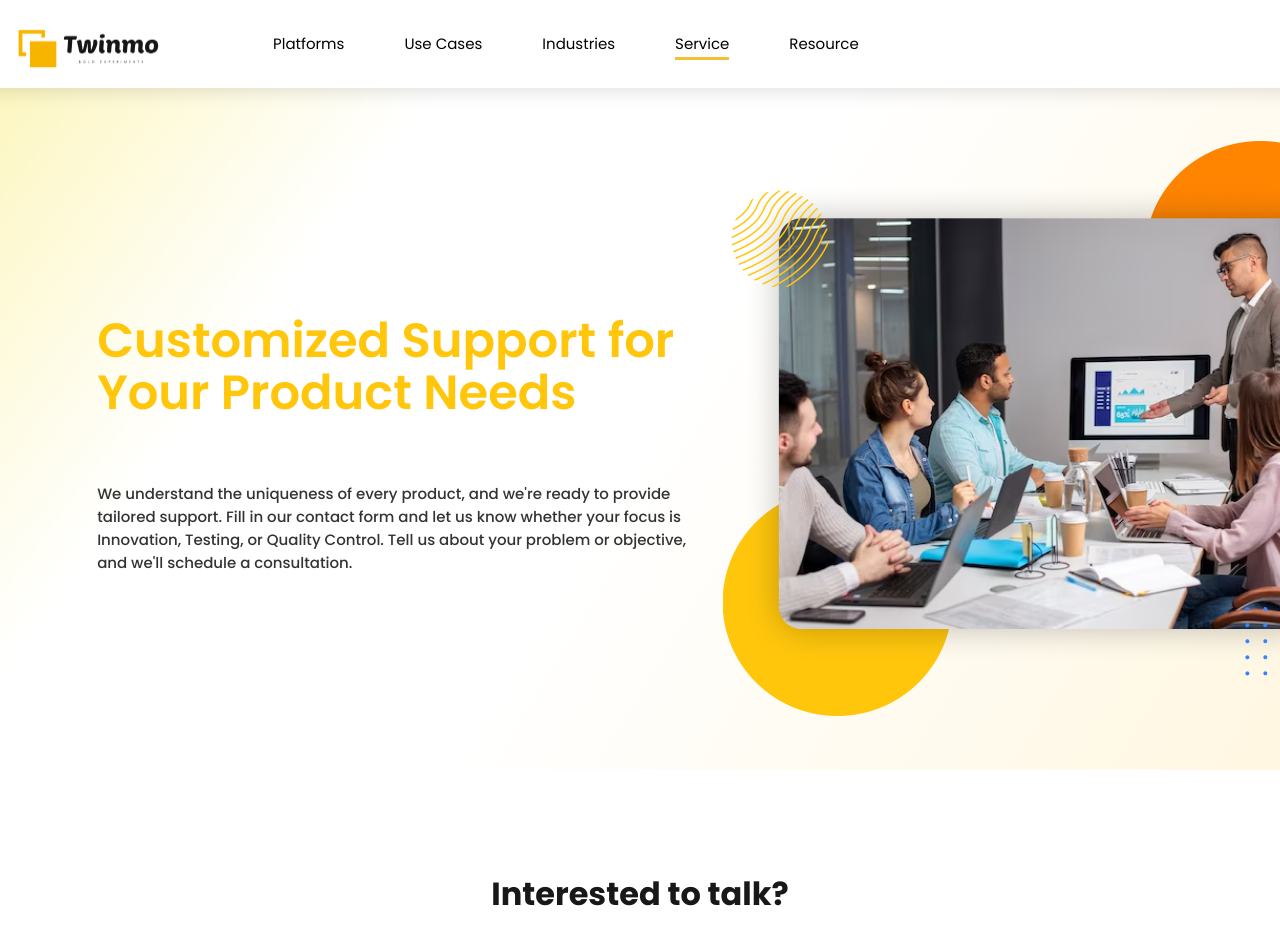
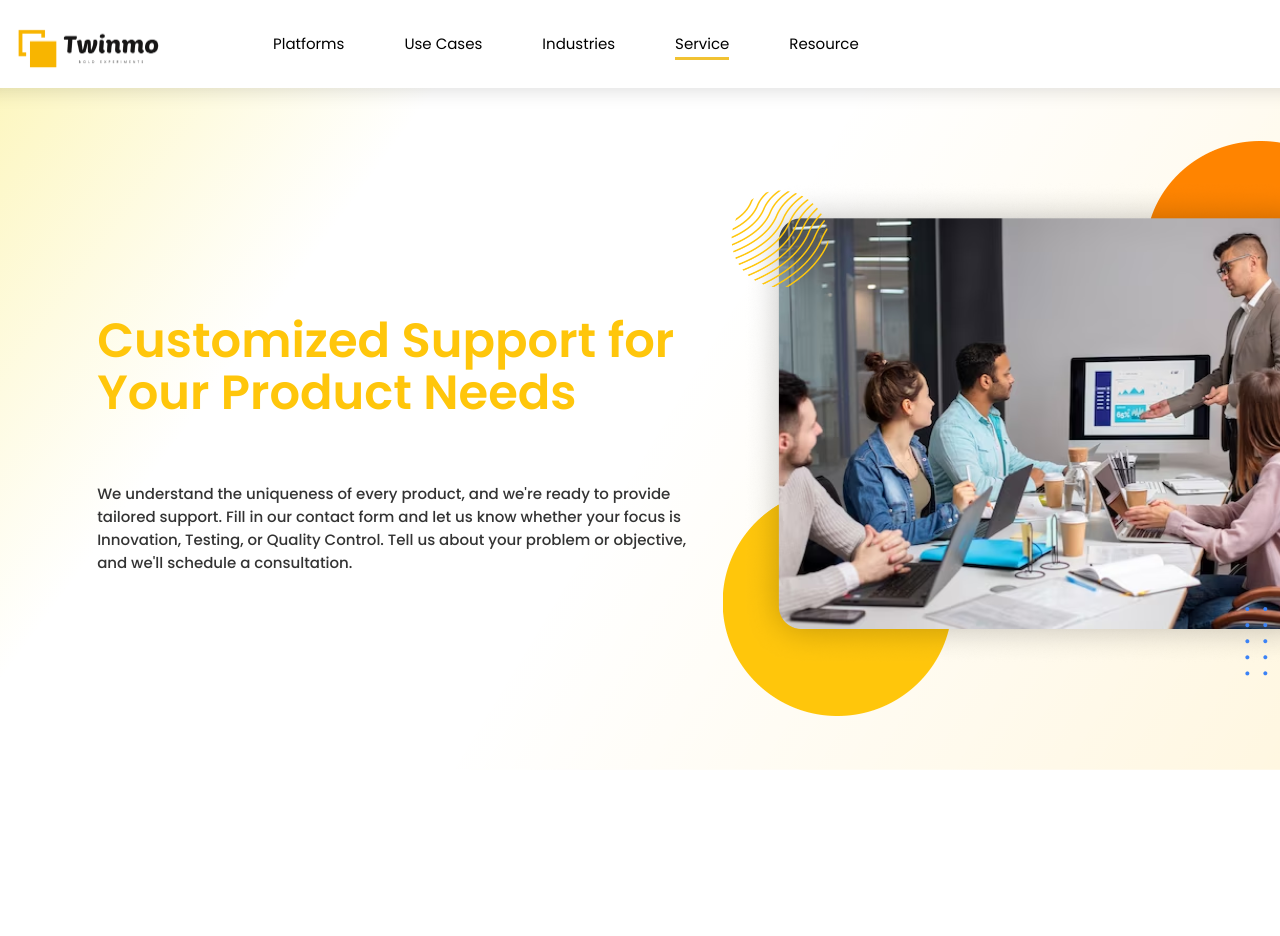
Before and after one commit to Testrunz/twinmo, a React (Create React App) app: page /services in a window 1280 px wide. Shown: the top 936 px of the page. Built offline with nearby package versions, Linux system fonts and the light colour scheme.

Commit message:
Commit build

```diff
--- a/src/pages/Services.js
+++ b/src/pages/Services.js
@@ -70,7 +70,7 @@ const Services = () => {
           <img className="group-icon" alt="" src="/group-181@2x.png" />
         </div>
       </div>
-      <div className="services-inner">
+      {/* <div className="services-inner">
         <div className="frame-parent10">
           <div className="interested-to-talk-wrapper">
             <b className="interested-to-talk">Interested to talk?</b>
@@ -80,7 +80,7 @@ const Services = () => {
             Talent Network. Let’s get ready to rock!
           </div>
         </div>
-      </div>
+      </div> */}
       <div className="contact-form">
         <div className="form">
           <div className="input-group">
```
Also changed, not shown: 7 other files (tests, documents, lock files or other folders).
